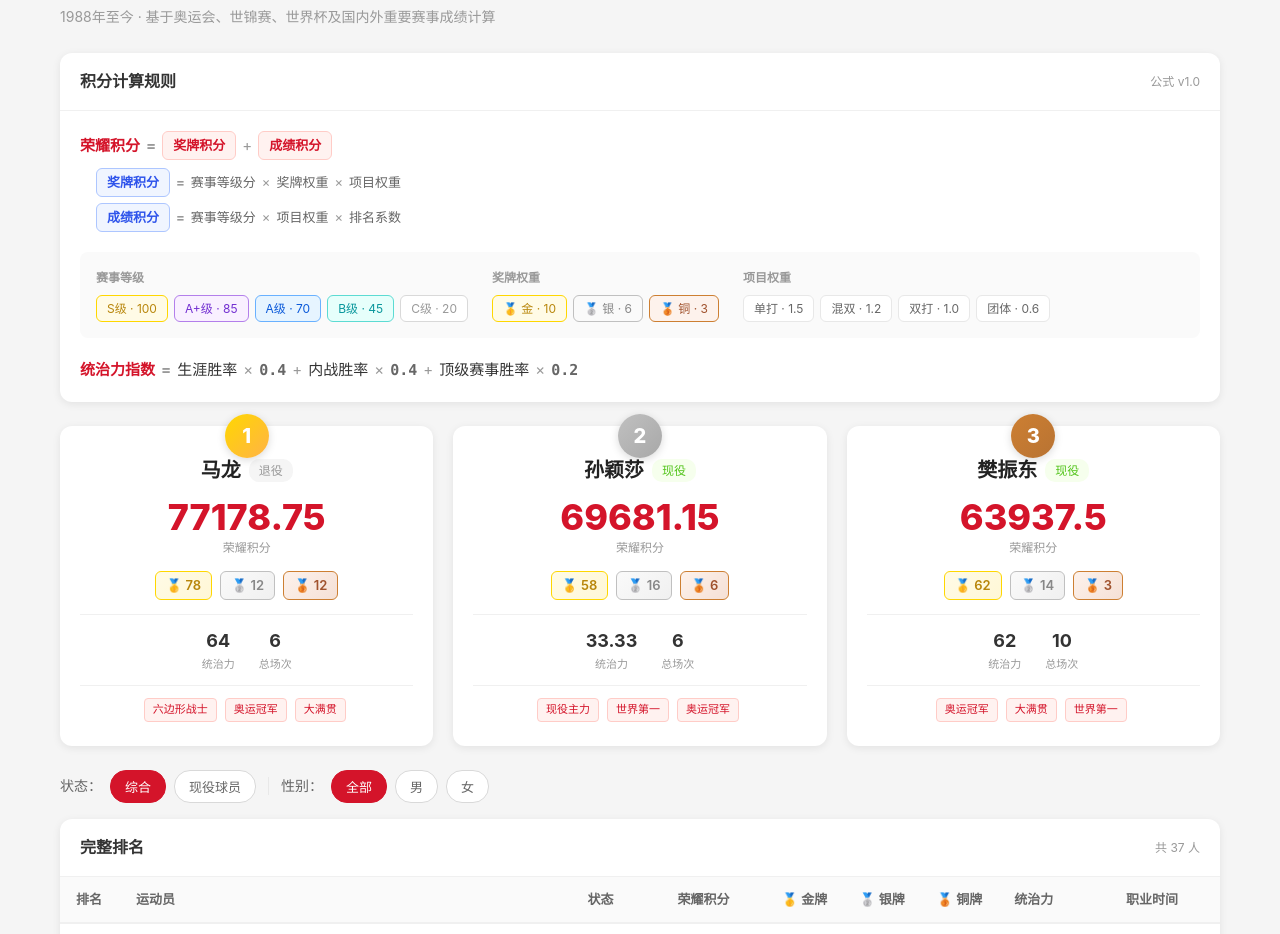
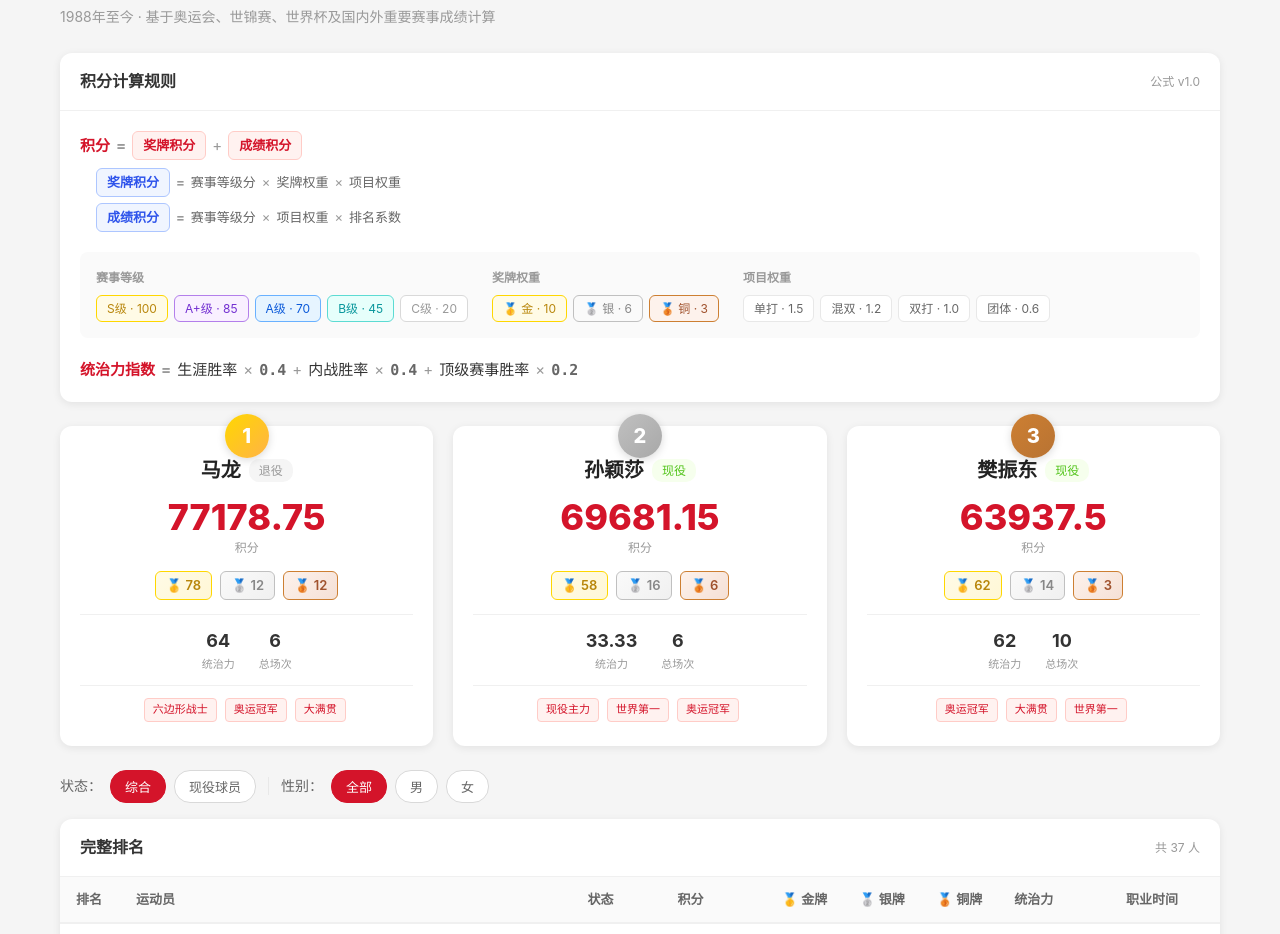
Before and after one commit to freeabyss/sportsman, a Vue app: page / in a window 1280 px wide. Shown: the part 120-1054 px from the top of the page. Built offline with nearby package versions, Linux system fonts and the light colour scheme.

Commit message:
UI 文案：荣耀积分 → 积分

```diff
--- a/src/views/AthletePage.vue
+++ b/src/views/AthletePage.vue
@@ -80,7 +80,7 @@
       <div class="grid-4" style="margin-bottom: 20px;">
         <div class="stat-card">
           <div class="stat-value">{{ stats.glory_score }}</div>
-          <div class="stat-label">荣耀积分</div>
+          <div class="stat-label">积分</div>
         </div>
         <div class="stat-card">
           <div class="stat-value medal-stats">
--- a/src/views/AthleteScorePage.vue
+++ b/src/views/AthleteScorePage.vue
@@ -24,7 +24,7 @@
       <div class="card score-hero-card" style="margin-bottom: 20px;">
         <div class="card-body score-hero-body">
           <div class="score-hero-left">
-            <div class="score-hero-label">总荣耀积分</div>
+            <div class="score-hero-label">总积分</div>
             <div class="score-hero-value">{{ totalScore }}</div>
             <div class="score-hero-sub">{{ athlete.name }}</div>
           </div>
--- a/src/views/HomePage.vue
+++ b/src/views/HomePage.vue
@@ -13,7 +13,7 @@
       <div class="card-body">
         <div class="formula-section">
           <div class="formula-item">
-            <span class="formula-label">荣耀积分</span>
+            <span class="formula-label">积分</span>
             <span class="formula-eq">=</span>
             <span class="formula-tag">奖牌积分</span>
             <span class="formula-op">+</span>
@@ -113,7 +113,7 @@
             </span>
           </div>
           <div class="top3-score">{{ item.glory_score }}</div>
-          <div class="top3-score-label">荣耀积分</div>
+          <div class="top3-score-label">积分</div>
           <div class="top3-medals">
             <span class="medal-badge medal-gold-badge">🥇 {{ item.medals.gold }}</span>
             <span class="medal-badge medal-silver-badge">🥈 {{ item.medals.silver }}</span>
@@ -185,7 +185,7 @@
               <th style="width: 60px;">排名</th>
               <th>运动员</th>
               <th style="width: 90px;">状态</th>
-              <th style="width: 100px;">荣耀积分</th>
+              <th style="width: 100px;">积分</th>
               <th style="width: 70px;">🥇 金牌</th>
               <th style="width: 70px;">🥈 银牌</th>
               <th style="width: 70px;">🥉 铜牌</th>
```
